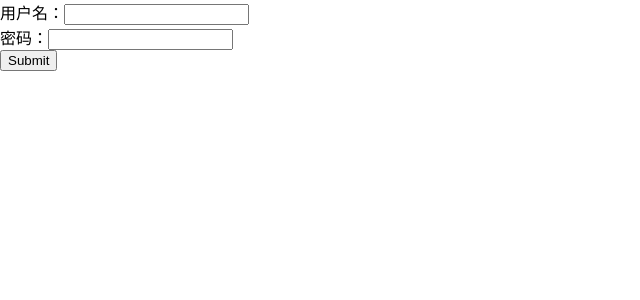
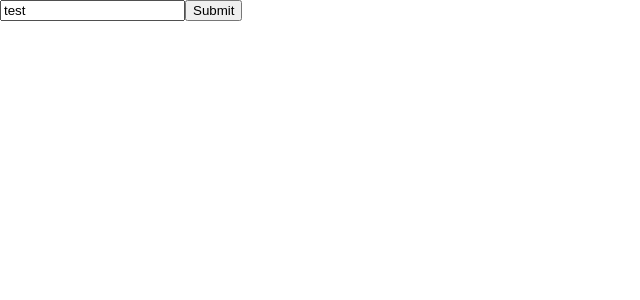
Before and after one commit to naokimidori/vite-react, a React (Vite) app: page / in a window 1280 px wide. Shown: the top 300 px of the page, without its empty margins (0-640 px from the left). Built offline with nearby package versions, Linux system fonts and the light colour scheme.

Commit message:
feat: Fomik component

```diff
--- a/src/pages/Index/index.tsx
+++ b/src/pages/Index/index.tsx
@@ -1,61 +1,98 @@
+// import React from 'react'
+// import * as Yup from 'yup'
+// import { useFormik } from 'formik'
+// import './index.less'
+
+// function Index() {
+
+//   const formik = useFormik({
+//     initialValues: {
+//       username: '',
+//       password: ''
+//     },
+//     // validate: values => {
+//     //   const errors: any = {}
+//     //   if (!values.username) {
+//     //     errors.username = '请输入用户名'
+//     //   } else if (values.username.length > 15) {
+//     //     errors.username = '用户名长度不能大于15'
+//     //   }
+//     //   if (!values.password) {
+//     //     errors.password = '请输入密码'
+//     //   } else if (values.password.length < 6) {
+//     //     errors.password = '密码不能小于6位'
+//     //   }
+//     //   return errors
+//     // },
+//     validationSchema: Yup.object({
+//       username: Yup.string()
+//         .max(12, '用户名长度不能大于12位')
+//         .required('请填写用户名'),
+//       password: Yup.string()
+//         .min(8, '密码长度不能小于8位')
+//         .required('请填写密码')
+//     }),
+//     onSubmit: values => {
+//       console.log(values)
+//     }
+//   })
+
+//   return (
+//     <form onSubmit={formik.handleSubmit}>
+//       <div>
+//         用户名：<input
+//           type='text'
+//           {...formik.getFieldProps('username')}
+//         />
+//        <span className="tips">{ formik.touched.username && formik.errors.username}</span>
+//       </div>
+//       <div>
+//         密码：<input
+//           type='password'
+//           {...formik.getFieldProps('password')}
+//         />
+//         <span className="tips">{ formik.touched.password && formik.errors.password}</span>
+//       </div>
+//       <input type='submit' />
+//     </form>
+//   )
+// }
+
+// export default Index;
+
 import React from 'react'
 import * as Yup from 'yup'
-import { useFormik } from 'formik'
-import './index.less'
+import { Formik, Form, Field, ErrorMessage } from 'formik'
 
-function Index() {
-
-  const formik = useFormik({
-    initialValues: {
-      username: '',
-      password: ''
-    },
-    // validate: values => {
-    //   const errors: any = {}
-    //   if (!values.username) {
-    //     errors.username = '请输入用户名'
-    //   } else if (values.username.length > 15) {
-    //     errors.username = '用户名长度不能大于15'
-    //   }
-    //   if (!values.password) {
-    //     errors.password = '请输入密码'
-    //   } else if (values.password.length < 6) {
-    //     errors.password = '密码不能小于6位'
-    //   }
-    //   return errors
-    // },
-    validationSchema: Yup.object({
-      username: Yup.string()
-        .max(12, '用户名长度不能大于12位')
-        .required('请填写用户名'),
-      password: Yup.string()
-        .min(8, '密码长度不能小于8位')
-        .required('请填写密码')
-    }),
-    onSubmit: values => {
-      console.log(values)
-    }
+const Index: React.FC = () => {
+  const initialValues = {
+    username: 'test'
+  }
+  const handleSubmit = (values: any) => {
+    console.log(values)
+  }
+  const schema = Yup.object({
+    username: Yup.string()
+      .max(12, '用户名长度不能大于12位')
+      .required('请填写用户名'),
+    // password: Yup.string()
+    //   .min(8, '密码长度不能小于8位')
+    //   .required('请填写密码')
   })
 
-  return (
-    <form onSubmit={formik.handleSubmit}>
-      <div>
-        用户名：<input
-          type='text'
-          {...formik.getFieldProps('username')}
-        />
-       <span className="tips">{ formik.touched.username && formik.errors.username}</span>
-      </div>
-      <div>
-        密码：<input
-          type='password'
-          {...formik.getFieldProps('password')}
-        />
-        <span className="tips">{ formik.touched.password && formik.errors.password}</span>
-      </div>
-      <input type='submit' />
-    </form>
+  return(
+    <Formik
+      initialValues={initialValues}
+      onSubmit={handleSubmit}
+      validationSchema={schema}
+    >
+      <Form>
+        <Field name="username" />
+        <ErrorMessage name="username" />
+        <input type="submit" />
+      </Form>
+    </Formik>
   )
 }
 
-export default Index;
+export default Index
```
